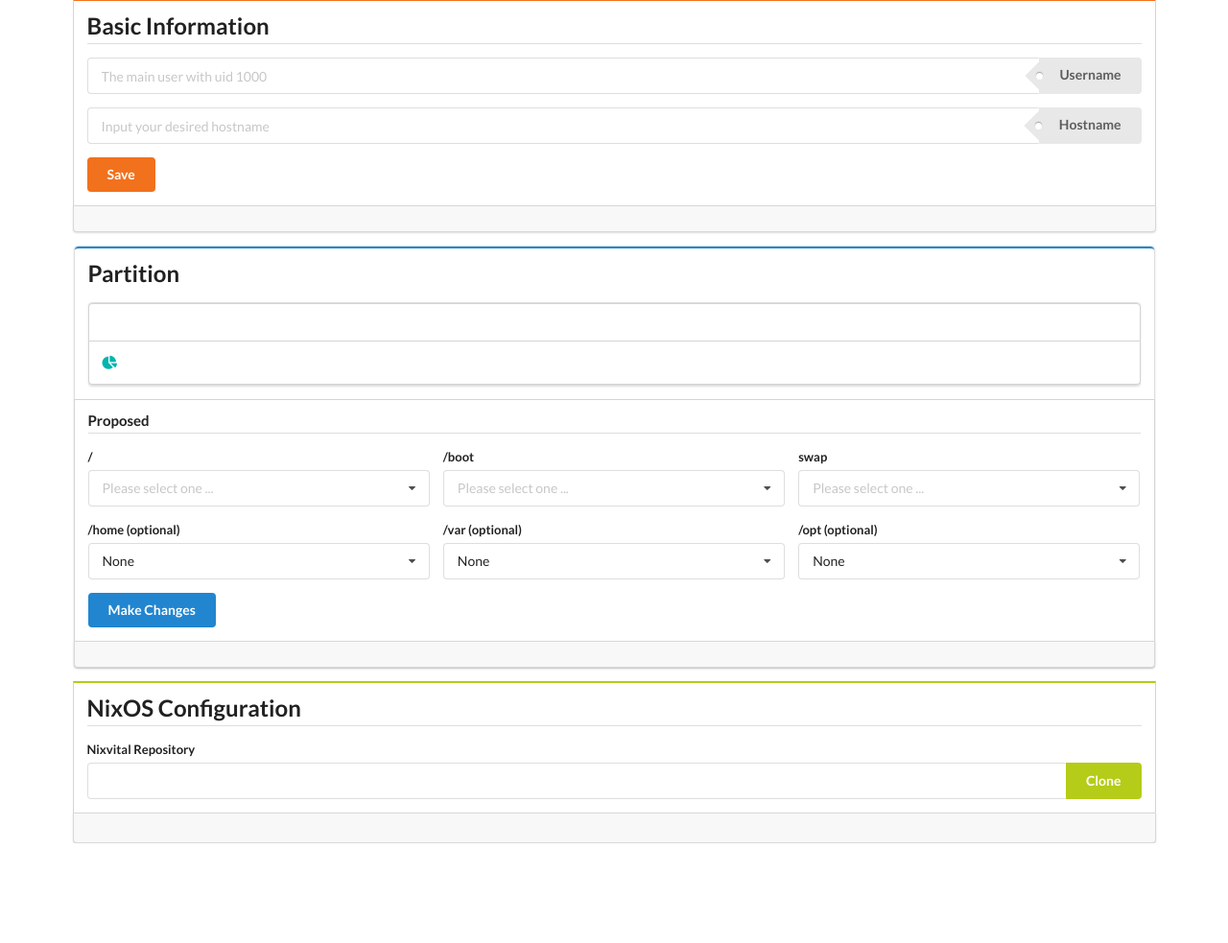
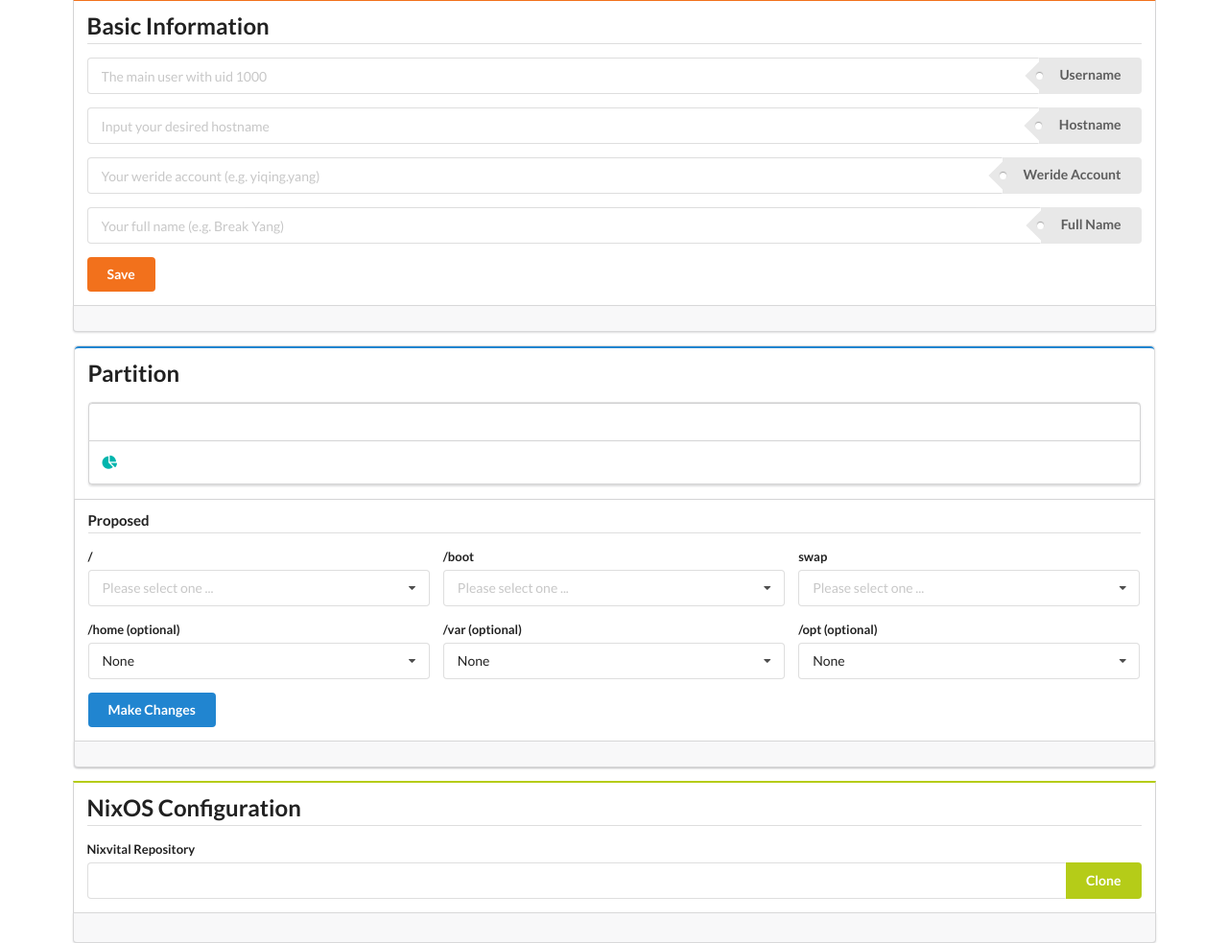
Before and after one commit to breakds/nixvital-web-installer, a Python web app: template app/templates/index.html in a window 1280 px wide. Shown: the part 31-1014 px from the top of the page at 96% size. Before the commit the page ends 910 px from the top, so only its background shows below. Run offline with Jinja, Linux system fonts and the light colour scheme; the template is opened without the code that fills it, so the values that code supplies are empty; some libraries are stand-ins or nearby versions.

Commit message:
Add more options.

```diff
--- a/app/generator.py
+++ b/app/generator.py
@@ -38,7 +38,8 @@ def SetupNixvital(install_root, vital_dir):
     vital_symlink.symlink_to(pathlib.Path('../../opt/nixvital'))
 
 
-def RewriteConfiguration(install_root, username, machine, hostname):
+def RewriteConfiguration(install_root, username, machine, hostname,
+                         weride_account, fullname):
     # TODO(breakds) Use nixos-version to get the NixOS version first
     #   ret = subprocess.run(['nixos-version'], capture_output=True)
     #   print(ret.stdout)
@@ -56,6 +57,8 @@ def RewriteConfiguration(install_root, username, machine, hostname):
         out.write('    ./nixvital/machines/{}\n'.format(machine))
         out.write('  ];\n\n')
         out.write('  vital.mainUser = "{}";\n'.format(username))
+        out.write('  vital.weride.account = "{}";\n'.format(weride_account))
+        out.write('  vital.weride.gitUserName = "{}";\n'.format(fullname))
         out.write('  networking.hostName = "{}";\n'.format(hostname))
         out.write('  networking.hostId = "{}";\n'.format(machine_id))
         out.write('\n')
--- a/app/templates/basic_info.html
+++ b/app/templates/basic_info.html
@@ -22,6 +22,31 @@
       </a>
     </div>
   </div>
+
+  <div class="field">
+    <div class="ui right labeled left input">
+      <input type="text"
+             name="weride_account"
+             placeholder="Your weride account (e.g. yiqing.yang)"
+             value="{{ basic_info.weride_account }}">
+      <a class="ui tag label" type="submit">
+        Weride Account
+      </a>
+    </div>
+  </div>
+
+  <div class="field">
+    <div class="ui right labeled left input">
+      <input type="text"
+             name="fullname"
+             placeholder="Your full name (e.g. Break Yang)"
+             value="{{ basic_info.fullname }}">
+      <a class="ui tag label" type="submit">
+        Full Name
+      </a>
+    </div>
+  </div>
+
   <button class="ui orange button" type="submit">Save</button>
 </form>
 <div class="ui bottom attached message {{ basic_info_message.accent }} {{ basic_info_message.visible }}">
```
Also changed, not shown: app/app.py (+7 -1 lines).
